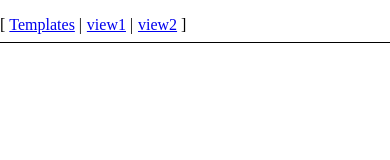
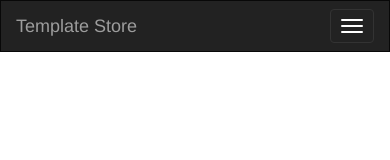
Before and after one commit to marb61a/angularwebstoreapp, a website: page app/index.html in a window 390 px wide. Drawn offline with nearby package versions, Linux system fonts and the light colour scheme; some packages are replaced by stand-ins of ours.

Commit message:
added bootstrap and Jquery then cleaned up index file

```diff
--- a/app/index.html
+++ b/app/index.html
@@ -1,36 +1,37 @@
 <!DOCTYPE html>
-<!--[if lt IE 7]>      <html lang="en" ng-app="templateStore" class="no-js lt-ie9 lt-ie8 lt-ie7"> <![endif]-->
-<!--[if IE 7]>         <html lang="en" ng-app="templateStore" class="no-js lt-ie9 lt-ie8"> <![endif]-->
-<!--[if IE 8]>         <html lang="en" ng-app="templateStore" class="no-js lt-ie9"> <![endif]-->
-<!--[if gt IE 8]><!--> <html lang="en" ng-app="templateStore" class="no-js"> <!--<![endif]-->
+<html lang="en" ng-app="templateStore" class="no-js">
 <head>
   <meta charset="utf-8">
   <meta http-equiv="X-UA-Compatible" content="IE=edge">
   <title>Template Store</title>
-  <meta name="description" content="">
-  <meta name="viewport" content="width=device-width, initial-scale=1">
-  <link rel="stylesheet" href="bower_components/html5-boilerplate/css/normalize.css">
-  <link rel="stylesheet" href="bower_components/html5-boilerplate/css/main.css">
+  <link rel="stylesheet" href="bower_components/bootstrap/dist/css/bootstrap.min.css">
+    <!-- Custom styles for this template -->
   <link rel="stylesheet" href="app.css">
-  <script src="bower_components/html5-boilerplate/js/vendor/modernizr-2.6.2.min.js"></script>
 </head>
+
 <body>
-  <ul class="menu">
-    <li><a href="#/templates">Templates</a></li>
-    <li><a href="#/view1">view1</a></li>
-    <li><a href="#/view2">view2</a></li>
-  </ul>
-
-  <!--[if lt IE 7]>
-      <p class="browsehappy">You are using an <strong>outdated</strong> browser. Please <a href="http://browsehappy.com/">upgrade your browser</a> to improve your experience.</p>
-  <![endif]-->
-
-  <div ng-view></div>
+  <nav class="navbar navbar-inverse">
+      <div class="container">
+        <div class="navbar-header">
+          <button type="button" class="navbar-toggle collapsed" data-toggle="collapse" data-target="#navbar" aria-expanded="false" aria-controls="navbar">
+            <span class="sr-only">Toggle navigation</span>
+            <span class="icon-bar"></span>
+            <span class="icon-bar"></span>
+            <span class="icon-bar"></span>
+          </button>
+          <a class="navbar-brand" href="#/templates">Template Store</a>
+        </div>
+      </div>
+  </nav>
 
 
-  <!-- In production use:
-  <script src="//ajax.googleapis.com/ajax/libs/angularjs/x.x.x/angular.min.js"></script>
-  -->
+
+  <div class ="container">
+    <div ng-view></div>
+  </div>
+
+    <script src="https://ajax.googleapis.com/ajax/libs/jquery/1.11.2/jquery.min.js"></script>
+    <script src="bower_components/bootstrap/dist/js/bootstrap.min.js"></script>
     <script src="bower_components/angular/angular.js"></script>
     <script src="bower_components/angular-route/angular-route.js"></script>
     <script src="app.js"></script>
```
Also changed, not shown: app/templates/template-details.html (added). Lines whose indentation alone changed are shown as unchanged.
